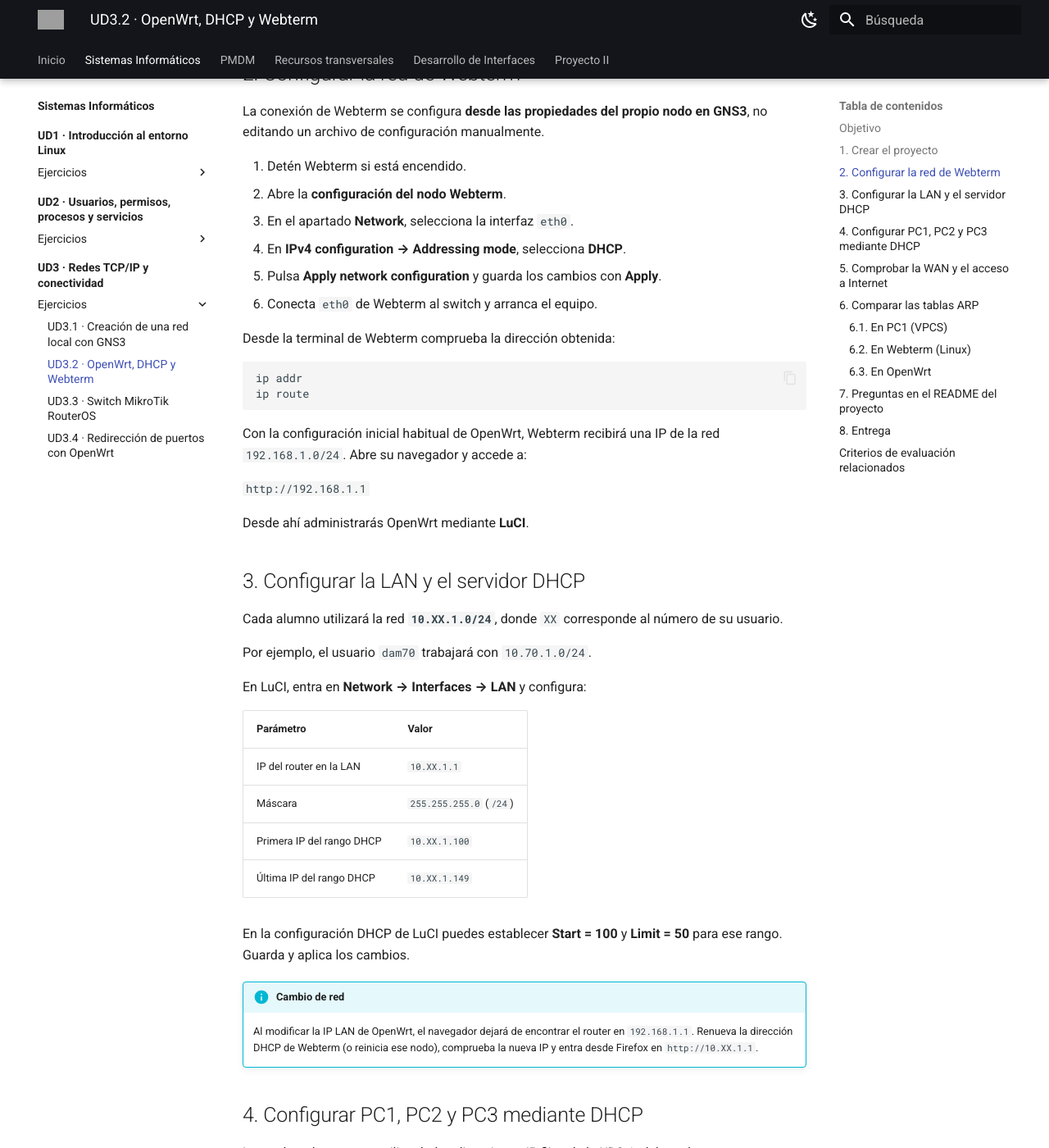
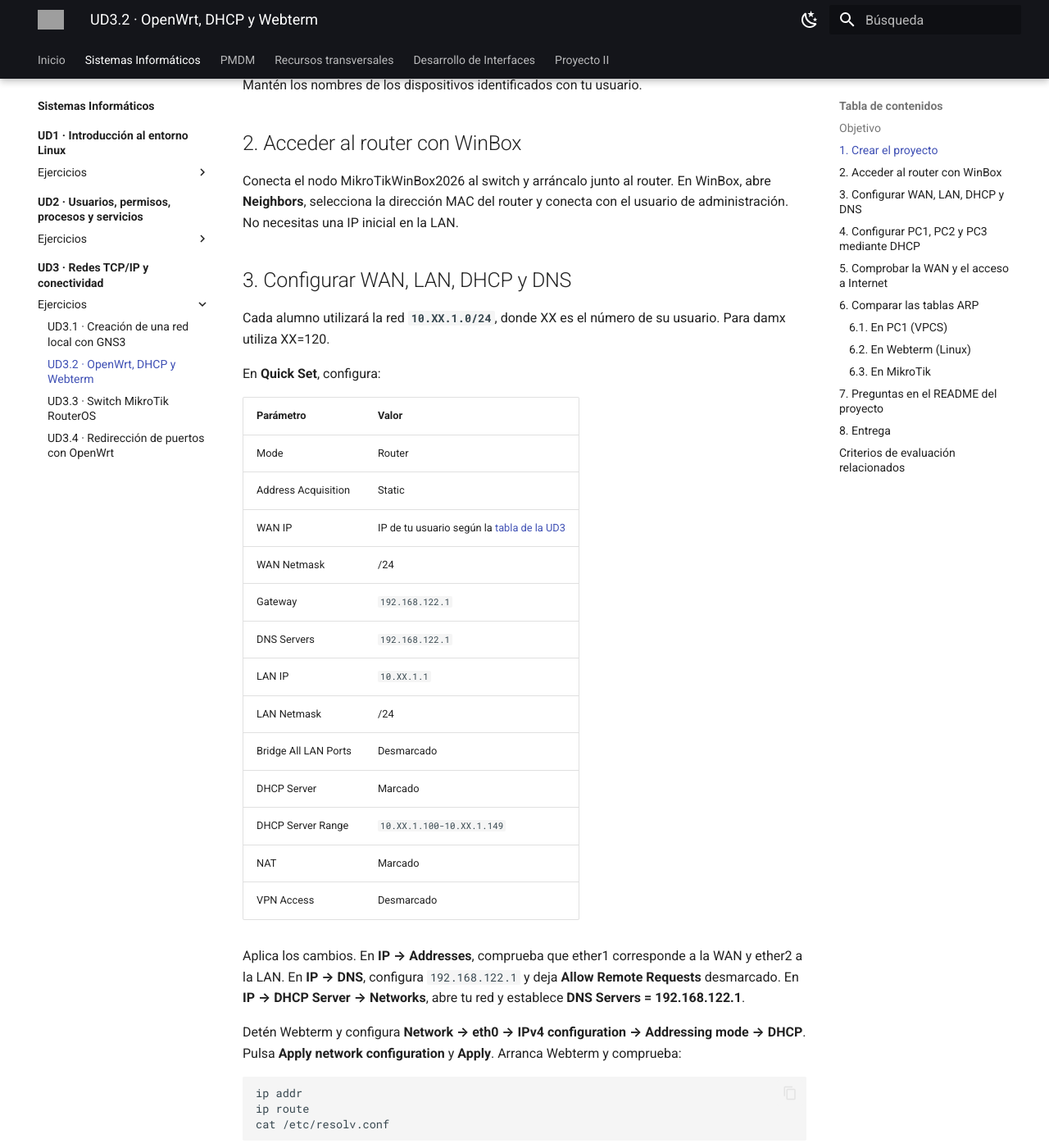
Before and after one commit to erciapps/web-home, an MkDocs documentation site: the page built from docs/si/ud3/ejercicios/ud3_2.md, in a window 1280 px wide and 1400 px high, scrolled down 1287 px. Shown: the whole window at 82% size. Built offline with MkDocs 1.6.1 and Material for MkDocs 9.7.7, drawn with Linux system fonts in a browser that asks for light colours; some of the changed text lies outside the part shown; grey boxes are pictures that could not be loaded.

Commit message:
UD3.2: migrar router a MikroTik CHR y WinBox con WAN fija y DNS

```diff
--- a/docs/si/ud3/ejercicios/ud3_2.md
+++ b/docs/si/ud3/ejercicios/ud3_2.md
@@ -1,13 +1,13 @@
-# UD3.2 · Configuración de un router OpenWrt, DHCP y acceso a Internet
+# UD3.2 · Configuración de un router MikroTik, DHCP y acceso a Internet
 
 **Módulo:** Sistemas Informáticos · 1.º DAM
 **Modalidad:** Individual · GNS3
-**Herramientas:** GNS3, OpenWrt, LuCI, Webterm, VPCS, switch, NAT, `ping`, `show arp` e `ip neigh`
+**Herramientas:** GNS3, MikroTik CHR, WinBox, Webterm, VPCS, switch, NAT, `ping`, `show arp` e `ip neigh`
 **Resultado de aprendizaje:** RA5 · Criterios: a), b), d), e) y g)
 
 ## Objetivo
 
-Ampliar la red local de la UD3.1 añadiendo un **router OpenWrt**, configurar el servicio **DHCP**, utilizar **Webterm** para administrarlo mediante LuCI y comparar las tablas ARP de los ordenadores y del router. Comprobar también la conexión entre la LAN e Internet.
+Ampliar la red local de la UD3.1 añadiendo un **router MikroTik**, configurar el servicio **DHCP**, administrarlo mediante **WinBox** y utilizar Webterm para las comprobaciones y comparar las tablas ARP de los ordenadores y del router. Comprobar también la conexión entre la LAN e Internet.
 
 ## 1. Crear el proyecto
 
@@ -15,7 +15,8 @@ Crea un proyecto en GNS3 denominado `UD3_2_ROUTER_damXX`, sustituyendo `damXX` p
 
 Tu proyecto debe contener:
 
-- **Un router OpenWrt con LuCI**.
+- **Un router MikroTik CHR**.
+- **Un nodo MikroTikWinBox2026**.
 - **Un switch Ethernet**.
 - **Tres ordenadores VPCS**.
 - **Un equipo Webterm**, con navegador y terminal Linux.
@@ -26,67 +27,61 @@ Realiza las conexiones de esta forma:
 ~~~text
              NAT (GNS3)
                  |
-             eth1 (WAN)
-               OpenWrt
-             eth0 (LAN)
+             ether1 (WAN)
+               MikroTik
+             ether2 (LAN)
                  |
                Switch
-          /    /   \     \
-        PC1   PC2   PC3  Webterm
+          /    /   \     \      \
+        PC1   PC2   PC3  Webterm  WinBox
 ~~~
 
 !!! warning "Conexiones del router"
-    Conecta el **puerto LAN `eth0` de OpenWrt al switch**. El puerto **WAN `eth1` va al nodo NAT**. No intercambies los puertos.
+    Conecta el **puerto LAN `ether2` de MikroTik al switch**. El puerto **WAN `ether1` va al nodo NAT**. No intercambies los puertos.
 
 Mantén los nombres de los dispositivos identificados con tu usuario.
 
-## 2. Configurar la red de Webterm
+## 2. Acceder al router con WinBox
 
-La conexión de Webterm se configura **desde las propiedades del propio nodo en GNS3**, no editando un archivo de configuración manualmente.
+Conecta el nodo MikroTikWinBox2026 al switch y arráncalo junto al router. En WinBox, abre **Neighbors**, selecciona la dirección MAC del router y conecta con el usuario de administración. No necesitas una IP inicial en la LAN.
 
-1. Detén Webterm si está encendido.
-2. Abre la **configuración del nodo Webterm**.
-3. En el apartado **Network**, selecciona la interfaz `eth0`.
-4. En **IPv4 configuration → Addressing mode**, selecciona **DHCP**.
-5. Pulsa **Apply network configuration** y guarda los cambios con **Apply**.
-6. Conecta `eth0` de Webterm al switch y arranca el equipo.
+## 3. Configurar WAN, LAN, DHCP y DNS
 
-Desde la terminal de Webterm comprueba la dirección obtenida:
+Cada alumno utilizará la red **`10.XX.1.0/24`**, donde XX es el número de su usuario. Para damx utiliza XX=120.
+
+En **Quick Set**, configura:
+
+| Parámetro | Valor |
+| --- | --- |
+| Mode | Router |
+| Address Acquisition | Static |
+| WAN IP | IP de tu usuario según la [tabla de la UD3](../index.md#direcciones-wan-y-puertos-asignados) |
+| WAN Netmask | /24 |
+| Gateway | `192.168.122.1` |
+| DNS Servers | `192.168.122.1` |
+| LAN IP | `10.XX.1.1` |
+| LAN Netmask | /24 |
+| Bridge All LAN Ports | Desmarcado |
+| DHCP Server | Marcado |
+| DHCP Server Range | `10.XX.1.100-10.XX.1.149` |
+| NAT | Marcado |
+| VPN Access | Desmarcado |
+
+Aplica los cambios. En **IP → Addresses**, comprueba que ether1 corresponde a la WAN y ether2 a la LAN. En **IP → DNS**, configura `192.168.122.1` y deja **Allow Remote Requests** desmarcado. En **IP → DHCP Server → Networks**, abre tu red y establece **DNS Servers = 192.168.122.1**.
+
+Detén Webterm y configura **Network → eth0 → IPv4 configuration → Addressing mode → DHCP**. Pulsa **Apply network configuration** y **Apply**. Arranca Webterm y comprueba:
 
 ~~~bash
 ip addr
 ip route
+cat /etc/resolv.conf
 ~~~
 
-Con la configuración inicial habitual de OpenWrt, Webterm recibirá una IP de la red `192.168.1.0/24`. Abre su navegador y accede a:
-
-`http://192.168.1.1`
-
-Desde ahí administrarás OpenWrt mediante **LuCI**.
-
-## 3. Configurar la LAN y el servidor DHCP
-
-Cada alumno utilizará la red **`10.XX.1.0/24`**, donde `XX` corresponde al número de su usuario.
-
-Por ejemplo, el usuario `dam70` trabajará con `10.70.1.0/24`.
-
-En LuCI, entra en **Network → Interfaces → LAN** y configura:
-
-| Parámetro | Valor |
-| --- | --- |
-| IP del router en la LAN | `10.XX.1.1` |
-| Máscara | `255.255.255.0` (`/24`) |
-| Primera IP del rango DHCP | `10.XX.1.100` |
-| Última IP del rango DHCP | `10.XX.1.149` |
-
-En la configuración DHCP de LuCI puedes establecer **Start = 100** y **Limit = 50** para ese rango. Guarda y aplica los cambios.
-
-!!! info "Cambio de red"
-    Al modificar la IP LAN de OpenWrt, el navegador dejará de encontrar el router en `192.168.1.1`. Renueva la dirección DHCP de Webterm (o reinicia ese nodo), comprueba la nueva IP y entra desde Firefox en `http://10.XX.1.1`.
+El DNS recibido debe ser `192.168.122.1`.
 
 ## 4. Configurar PC1, PC2 y PC3 mediante DHCP
 
-Los ordenadores ya no utilizarán las direcciones IP fijas de la UD3.1: deben obtener su configuración de forma **automática** desde OpenWrt.
+Los ordenadores ya no utilizarán las direcciones IP fijas de la UD3.1: deben obtener su configuración de forma **automática** desde MikroTik.
 
 Desde la consola de cada VPCS:
 
@@ -95,7 +90,7 @@ ip dhcp
 show ip
 ~~~
 
-Comprueba que cada equipo recibe una dirección IP de tu rango, una máscara `/24` y como **puerta de enlace** la IP LAN de OpenWrt.
+Comprueba que cada equipo recibe una dirección IP de tu rango, una máscara `/24` y como **puerta de enlace** la IP LAN de MikroTik.
 
 Si lo prefieres, puedes dejar configurado el comando `dhcp` desde las propiedades del propio nodo VPCS para que solicite la dirección al arrancar. Comprueba igualmente el resultado desde la consola.
 
@@ -103,9 +98,9 @@ Realiza `ping` desde PC1 hacia PC2, PC3 y la IP LAN del router.
 
 ## 5. Comprobar la WAN y el acceso a Internet
 
-**La WAN de OpenWrt ya dispone de una dirección IP:** no es necesario modificarla.
+**La WAN de MikroTik debe conservar la IP estática asignada a tu usuario.**
 
-En LuCI, localiza la interfaz **WAN** y observa su IP, puerta de enlace y estado. Comprueba que el nodo NAT está conectado correctamente.
+En WinBox, consulta **IP → Addresses** e **IP → Routes** para comprobar la IP WAN y la puerta de enlace. Comprueba que el nodo NAT está conectado correctamente.
 
 Desde Webterm realiza:
 
@@ -120,7 +115,7 @@ Sustituye `XX` por tu identificador. Desde los VPCS, comprueba también si puede
 ping 1.1.1.1
 ~~~
 
-Si la LAN funciona pero no hay conexión exterior, revisa las conexiones, el estado de la WAN y la salida NAT de OpenWrt, sin cambiar la dirección WAN asignada.
+Si la LAN funciona pero no hay conexión exterior, revisa las conexiones, el estado de la WAN y la salida NAT de MikroTik, sin cambiar la dirección WAN asignada.
 
 ## 6. Comparar las tablas ARP
 
@@ -155,19 +150,12 @@ ip neigh show
 
 La dirección `.100` es solamente un ejemplo: DHCP puede haber asignado otra distinta.
 
-### 6.3. En OpenWrt
+### 6.3. En MikroTik
 
-Desde Firefox en Webterm, abre LuCI en `http://10.XX.1.1` y busca **Status → Routing → IPv4 Neighbours**.
-
-También puedes consultar los vecinos IPv4 desde la terminal de OpenWrt:
-
-~~~bash
-ip neigh show
-ip neigh show dev br-lan
-~~~
+En WinBox, abre **IP → ARP** y observa las direcciones IP y MAC de los vecinos.
 
 !!! tip "Recuerda"
-    La **tabla ARP** relaciona direcciones IP y MAC de vecinos conocidos. La **tabla MAC del switch** relaciona las MAC aprendidas con sus puertos. Si PC1 hace `ping` a PC2 dentro de la misma LAN, no necesita que los paquetes pasen por OpenWrt.
+    La **tabla ARP** relaciona direcciones IP y MAC de vecinos conocidos. La **tabla MAC del switch** relaciona las MAC aprendidas con sus puertos. Si PC1 hace `ping` a PC2 dentro de la misma LAN, no necesita que los paquetes pasen por MikroTik.
 
 ## 7. Preguntas en el README del proyecto
 
@@ -175,11 +163,11 @@ En GNS3 abre **Edit project → Readme**.
 
 Escribe allí tu **nombre y primer apellido, usuario, red utilizada** y respuestas breves a estas preguntas:
 
-1. ¿Para qué sirve el router OpenWrt si los ordenadores ya podían comunicarse mediante el switch?
+1. ¿Para qué sirve el router MikroTik si los ordenadores ya podían comunicarse mediante el switch?
 2. ¿Qué diferencia existe entre la dirección **LAN** y la dirección **WAN** del router?
 3. ¿Qué configuración reciben los equipos automáticamente mediante **DHCP**?
 4. ¿Qué función tiene la **puerta de enlace** al acceder a Internet?
-5. ¿Qué diferencias observas entre las tablas ARP de **VPCS, Webterm y OpenWrt**?
+5. ¿Qué diferencias observas entre las tablas ARP de **VPCS, Webterm y MikroTik**?
 6. Si PC1 se comunica con PC2, ¿deben pasar los paquetes por el router? Razona la respuesta.
 
 El README utiliza **Markdown**. Comprueba que los cambios están guardados antes de exportar el proyecto.
@@ -189,9 +177,9 @@ El README utiliza **Markdown**. Comprueba que los cambios están guardados antes
 Comprueba que:
 
 - Los tres VPCS y Webterm están conectados al switch.
-- OpenWrt tiene su **LAN en `10.XX.1.1/24`** y conserva la IP de su WAN.
+- MikroTik tiene su **LAN en `10.XX.1.1/24`** y conserva la IP de su WAN.
 - El servidor DHCP asigna direcciones del rango indicado.
-- Webterm puede acceder a la administración de OpenWrt mediante LuCI.
+- Puedes administrar MikroTik desde el nodo WinBox y Webterm recibe el DNS correcto.
 - Los equipos pueden comunicarse entre sí y salir a Internet.
 - Has consultado las tablas ARP de los tres entornos.
 - El **README del proyecto** incluye todas las respuestas.
```
